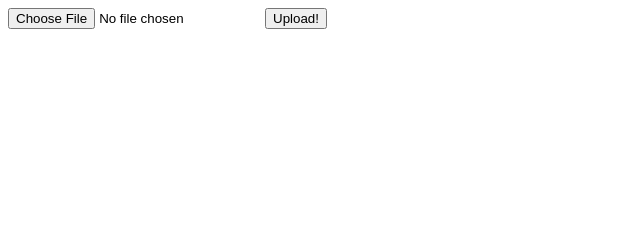
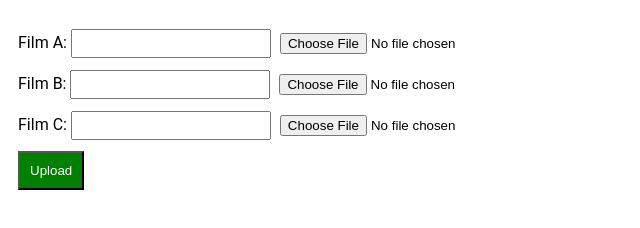
Before and after one commit to maddin1982/movieQuiz, a website: page public/index.html in a window 1280 px wide. Shown: the whole page, without its empty margins (0-640 px from the left). Drawn offline with Linux system fonts and the light colour scheme.

Commit message:
upload 3 files and add to jjson

```diff
--- a/public/index.html
+++ b/public/index.html
@@ -1,12 +1,61 @@
 <html>
+<head>
+    <style>
+        body {
+            font-family: Roboto, sans-serif;
+            font-size: 16px;
+        }
+
+        label {
+            padding-top: 10px;
+        }
+
+        form {
+            padding: 10px;
+        }
+
+        input {
+            padding:5px;
+            min-width: 200px;
+        }
+
+        button {
+            margin-top: 10px;
+            color: white;
+            padding: 10px;
+            background: green;
+        }
+        .form__block{
+            margin-top: 10px;
+        }
+    </style>
+</head>
 <body>
 <form ref='uploadForm'
       id='uploadForm'
       action='http://localhost:3000/upload'
       method='post'
       encType="multipart/form-data">
-    <input type="file" name="sampleFile" />
-    <input type='submit' value='Upload!' />
+
+    <div class="form__block">
+        <label for="file1_name">Film A: </label>
+        <input id="file1_name" type="text" name="file1_name"/>
+        <input type="file" name="file1"/>
+    </div>
+
+    <div class="form__block">
+        <label for="file2_name">Film B: </label>
+        <input id="file2_name" type="text" name="file2_name"/>
+        <input type="file" name="file2"/>
+    </div>
+
+    <div class="form__block">
+        <label for="file3_name">Film C: </label>
+        <input id="file3_name" type="text" name="file3_name"/>
+        <input type="file" name="file3"/>
+    </div>
+
+    <button type='submit'>Upload</button>
 </form>
 </body>
 </html>
```
Also changed, not shown: app.js (+20 -16 lines), db.json (+2 -6 lines), images/filename.jpg (deleted).
